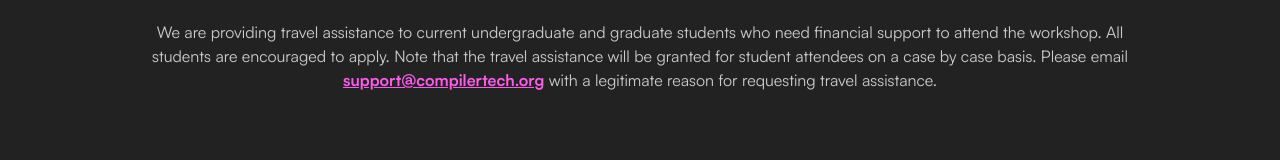
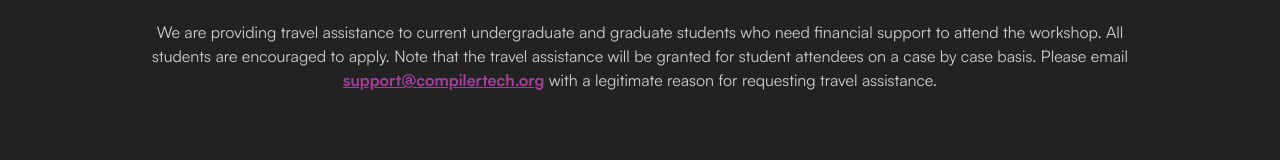
Before and after one commit to compilertech/compilertech-fe, a React (Vite) app: page / in a window 1280 px wide. Shown: the part 4399-4559 px from the top of the page. Built offline with nearby package versions, Linux system fonts and the light colour scheme.

Commit message:
Removed brightened text color for email in travel assistance section

```diff
--- a/src/components/TravelAssitance.tsx
+++ b/src/components/TravelAssitance.tsx
@@ -72,7 +72,6 @@ const Description = styled.p`
 const Email = styled.a`
   color: ${({ theme }) => theme.primary};
   font-weight: bold;
-  filter: brightness(${({ theme }) => (theme.text === "#FFF" ? 1.5 : 1.1)});
   font-decoration: none;
 `;
 
```
